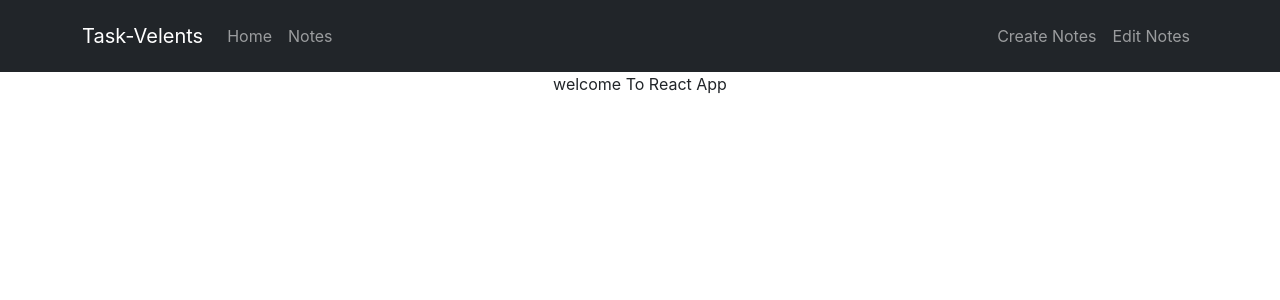
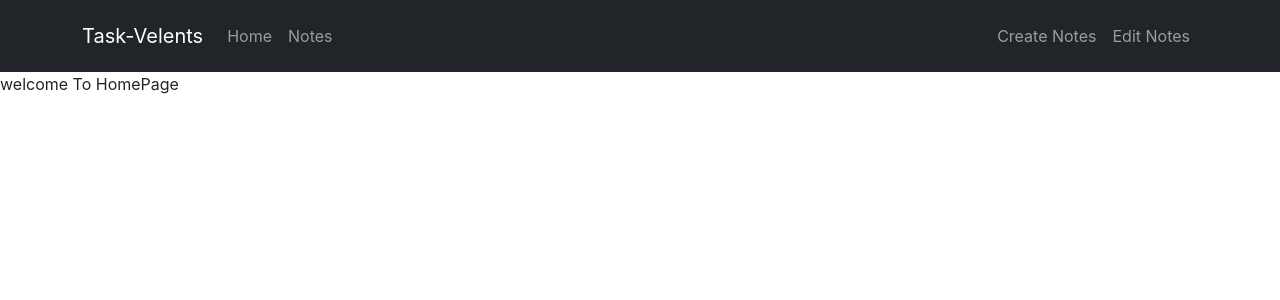
Before and after one commit to hossamabdulmagid/E2E, a React (Create React App) app in the folder e2e-frontend/: page / in a window 1280 px wide. Shown: the top 300 px of the page. Built offline with nearby package versions, Linux system fonts and the light colour scheme.

Commit message:
setup React-router-dom to enable Routes for app

```diff
--- a/e2e-frontend/src/App.jsx
+++ b/e2e-frontend/src/App.jsx
@@ -1,14 +1,16 @@
 import './App.css';
 import NavigationBar from "./components/navbar/navbar.component";
+import HomePage from "./pages/homepage/homepage.component";
+import {Route, Routes} from 'react-router-dom'
 
 const App = () => {
     return (
         <>
             <NavigationBar/>
+            <Routes>
+                <Route path={'/'} element={<HomePage/>}/>
+            </Routes>
 
-            <div className="App">
-                welcome To React App
-            </div>
         </>
     );
 }
--- a/e2e-frontend/src/index.js
+++ b/e2e-frontend/src/index.js
@@ -3,12 +3,15 @@
 import './index.css';
 import App from './App';
 import reportWebVitals from './reportWebVitals';
+import {BrowserRouter} from "react-router-dom";
 
 const root = ReactDOM.createRoot(document.getElementById('root'));
 root.render(
-  <React.StrictMode>
-    <App />
-  </React.StrictMode>
+    <React.StrictMode>
+        <BrowserRouter>
+            <App/>
+        </BrowserRouter>
+    </React.StrictMode>
 );
 
 // If you want to start measuring performance in your app, pass a function
--- /dev/null
+++ b/e2e-frontend/src/pages/homepage/homepage.component.jsx
@@ -0,0 +1,9 @@
+const HomePage = () => {
+    return (
+        <div>
+            welcome To HomePage
+        </div>
+    )
+}
+
+export default HomePage;
```
